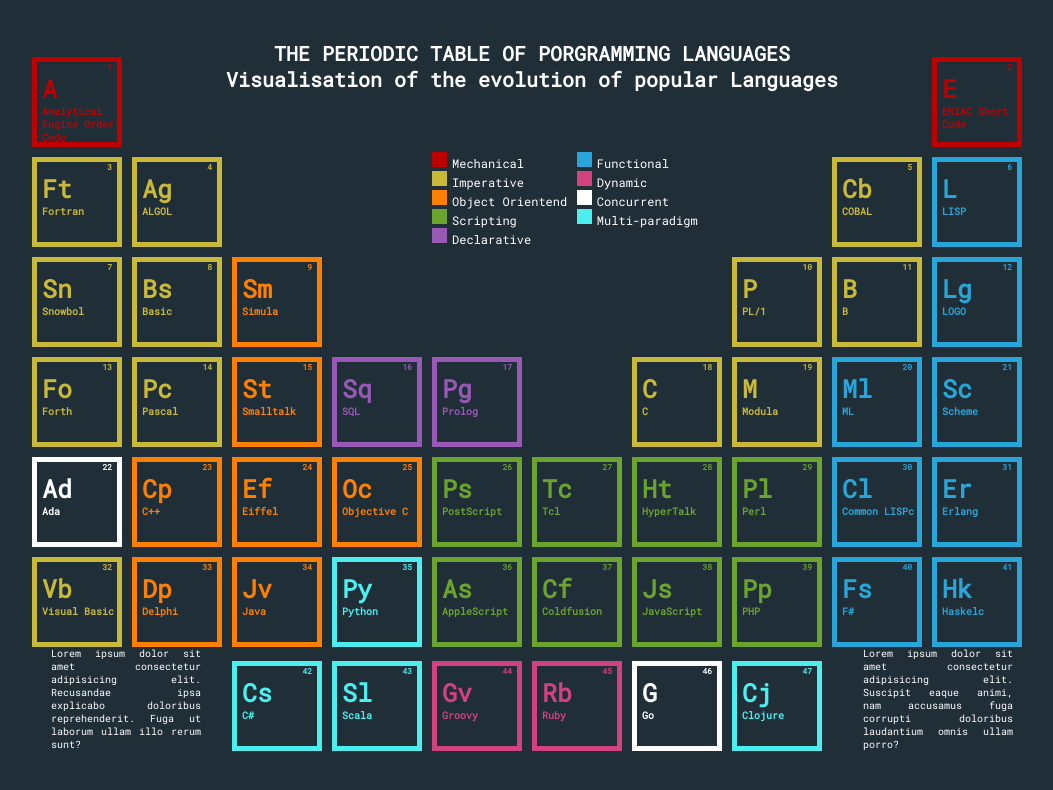
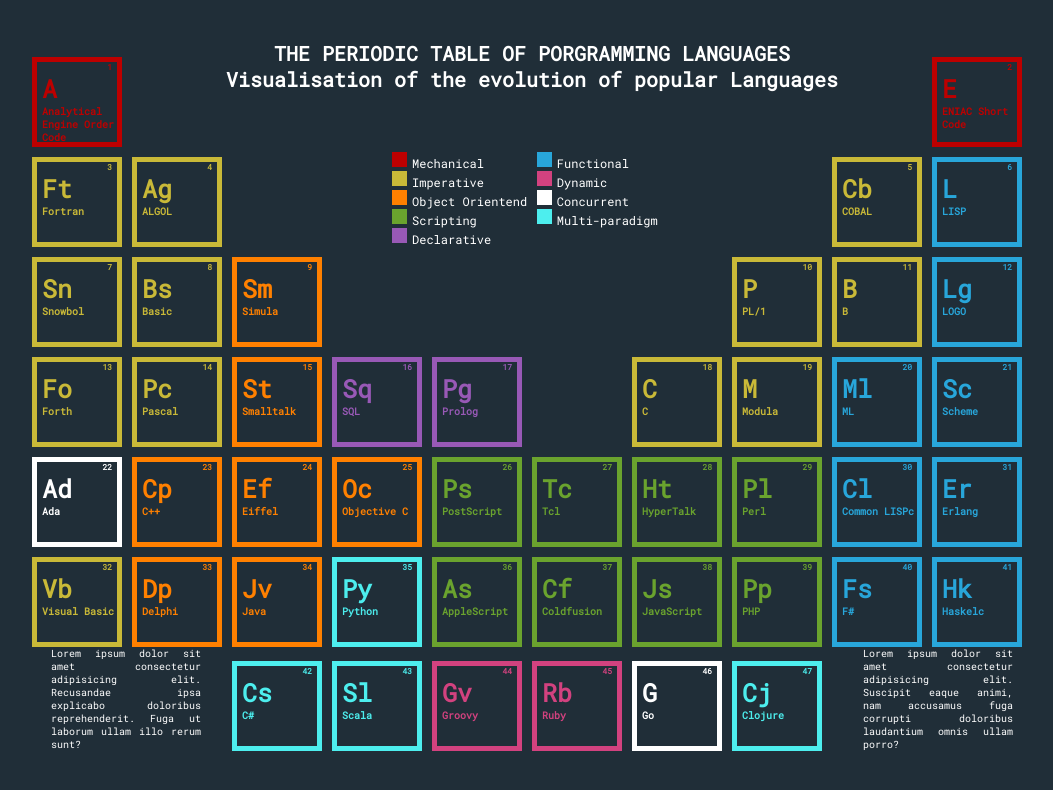
Before and after one commit to jesualujan/TABLE-PERIODIC-OF-PROGRAMMING, a plain HTML site: page index.html in a window 1280 px wide. Shown: the whole page, without its empty margins (108-1161 px from the left). Drawn offline with Linux system fonts and the light colour scheme.

Commit message:
se hicieron pequeños cambios a nuestra hoja de estilos

```diff
--- a/css/style.css
+++ b/css/style.css
@@ -49,7 +49,7 @@ h2 {
   position: relative;
   top: 100px;
   justify-content: center;
-  margin-left: 540px;
+  margin-left: 500px;
 }
 
 .category {
--- a/index.html
+++ b/index.html
@@ -11,7 +11,8 @@
     <link rel="stylesheet" href="css/style.css">
     <!-- GOOGLE FONTS-->
     <link href="https://fonts.googleapis.com/css2?family=Roboto+Mono&display=swap" rel="stylesheet">
-
+    <!--ICON-->
+    <link rel="icon" href="assets/table.ico" >
 </head>
 <body>
 
```
Also changed, not shown: assets/table.ico (added).
